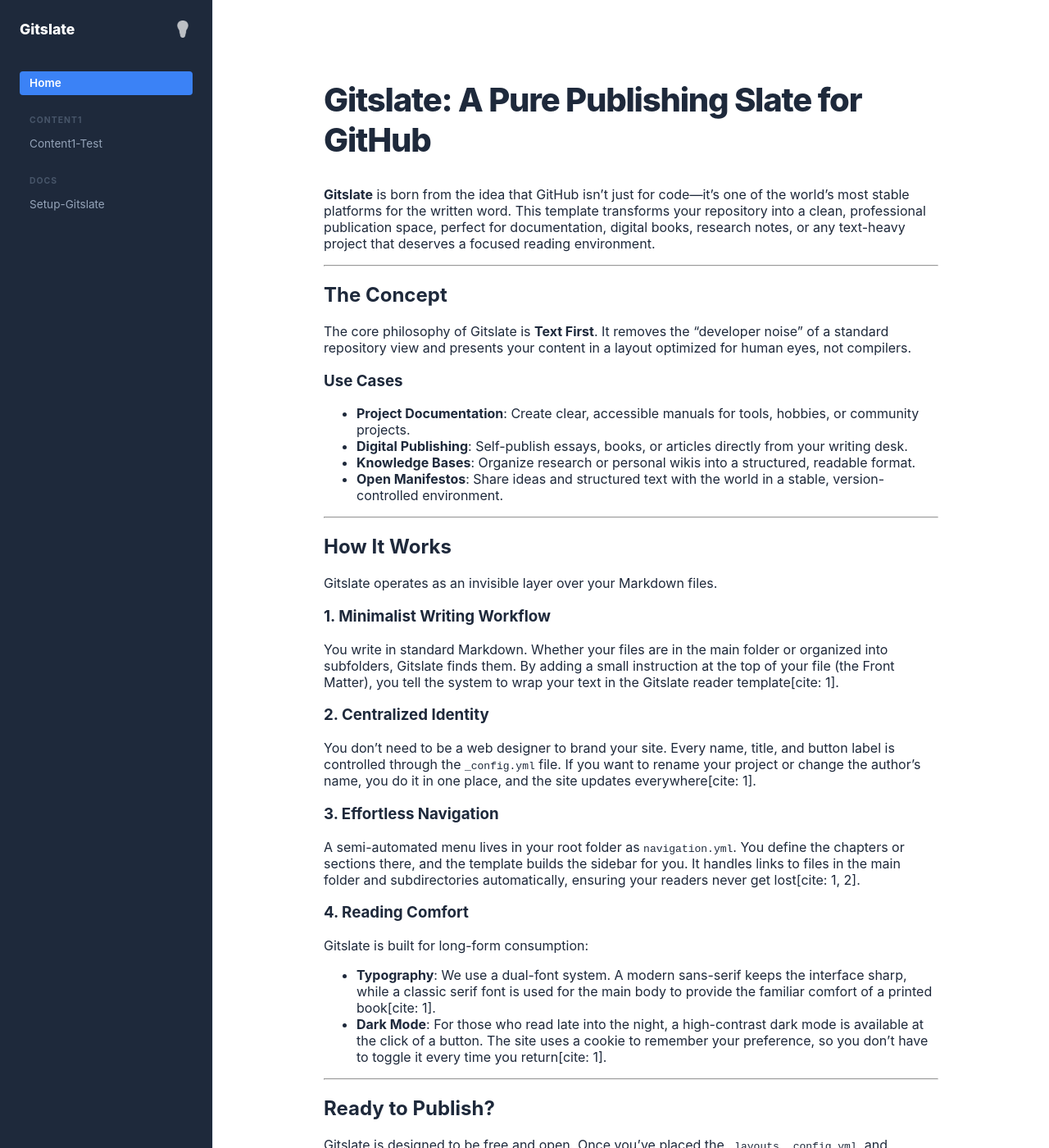
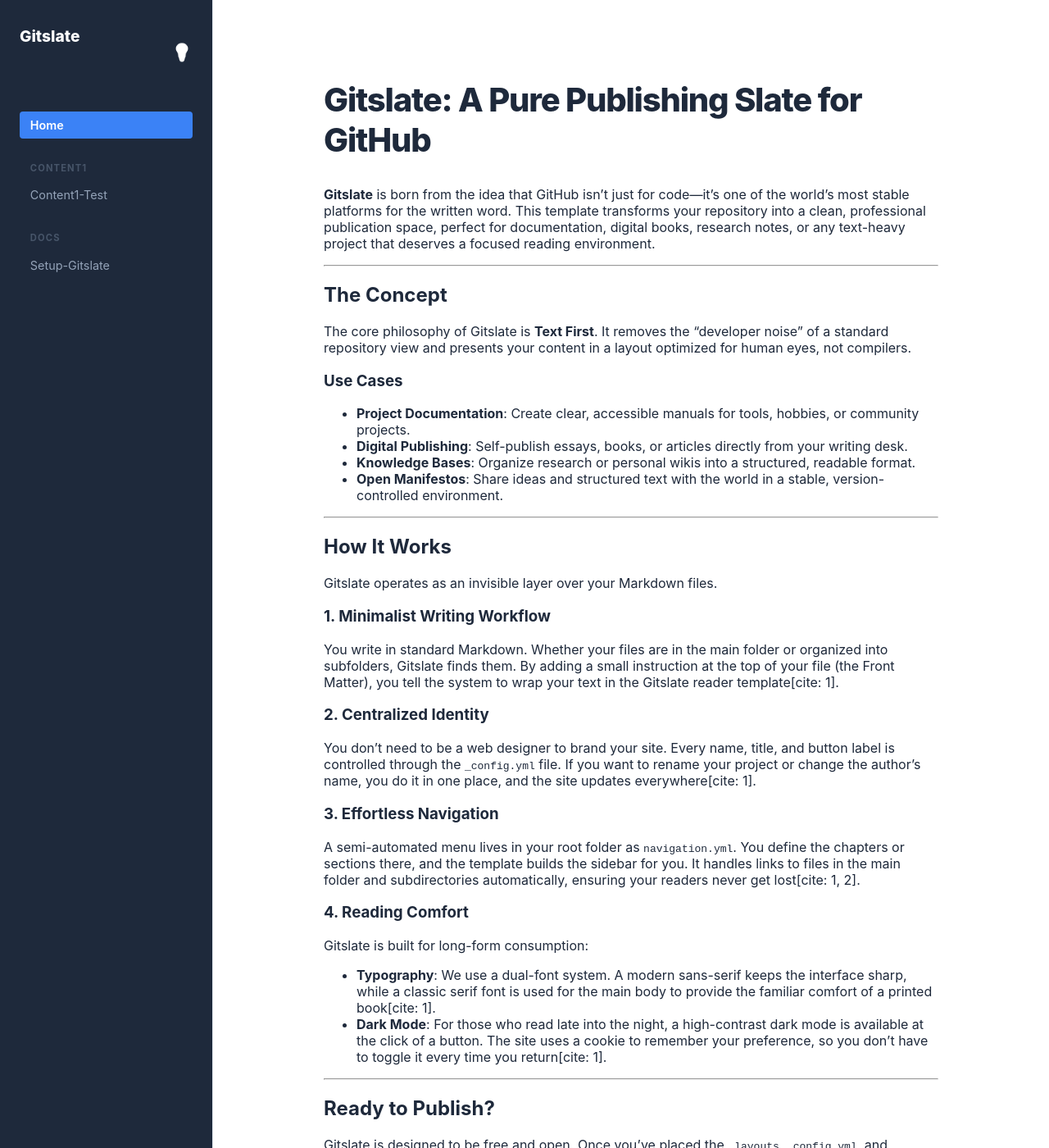
Before and after one commit to texthub/gitslate, a Jekyll site: the page built from index.md, in a window 1280 px wide and 1400 px high. Shown: the whole window at 82% size. Built offline with Jekyll 4.4.1, drawn with Linux system fonts in a browser that asks for light colours.

Commit message:
Update default.html

```diff
--- a/_layouts/default.html
+++ b/_layouts/default.html
@@ -15,7 +15,7 @@
             --border-color: #e2e8f0;
             --btn-bg: #f8fafc;
             --sidebar-width: 260px;
-            --border-width-thick: 2px;
+            --border-thick: 2px;
         }
 
         [data-theme="dark"] {
@@ -30,33 +30,76 @@
             margin: 0;
             background-color: var(--bg-color);
             color: var(--text-color);
-            font-family: 'Inter', -apple-system, sans-serif;
+            font-family: 'Inter', system-ui, -apple-system, sans-serif;
             display: flex;
+            flex-direction: column;
             transition: background 0.2s;
         }
 
-        /* --- SIDEBAR NAVIGATION --- */
+        /* --- MOBILE HEADER --- */
+        .mobile-header {
+            display: flex;
+            position: fixed;
+            top: 0; left: 0; right: 0;
+            height: 60px;
+            background: var(--sidebar-bg);
+            color: white;
+            padding: 0 1.2rem;
+            align-items: center;
+            justify-content: space-between;
+            z-index: 2000;
+            border-bottom: 1px solid rgba(255,255,255,0.1);
+        }
+
+        .burger-btn {
+            background: none;
+            border: none;
+            color: white;
+            font-size: 1.5rem;
+            cursor: pointer;
+            padding: 0;
+        }
+
+        /* --- SIDEBAR --- */
         nav {
             position: fixed;
             width: var(--sidebar-width);
             height: 100vh;
             background: var(--sidebar-bg);
             color: var(--nav-text);
-            padding: 1.5rem;
+            padding: 2rem 1.5rem;
             box-sizing: border-box;
             overflow-y: auto;
+            z-index: 3000;
+            transition: transform 0.3s ease;
+            transform: translateX(-100%);
             border-right: 1px solid var(--border-color);
-            z-index: 1000;
         }
 
+        .nav-overlay {
+            position: fixed;
+            inset: 0;
+            background: rgba(0,0,0,0.6);
+            z-index: 2500;
+            display: none;
+        }
+
+        body.nav-active nav { transform: translateX(0); }
+        body.nav-active .nav-overlay { display: block; }
+
+        @media (min-width: 1024px) {
+            .mobile-header, .nav-overlay { display: none !important; }
+            nav { transform: translateX(0); z-index: 1000; }
+            main { margin-left: var(--sidebar-width); }
+        }
+
+        /* --- MENU STYLE --- */
         .menu-brand {
             color: #ffffff;
             font-weight: 800;
-            font-size: 1.1rem;
+            font-size: 1.2rem;
             margin-bottom: 2.5rem;
-            display: flex;
-            align-items: center;
-            justify-content: space-between;
+            display: block;
         }
 
         .menu-list { list-style: none; padding: 0; margin: 0; }
@@ -64,97 +107,88 @@
             text-decoration: none;
             color: inherit;
             display: block;
-            padding: 0.4rem 0.75rem;
+            padding: 0.5rem 0.8rem;
             border-radius: 4px;
-            font-size: 0.85rem;
+            font-size: 0.9rem;
             margin-bottom: 2px;
         }
         .menu-link:hover { color: var(--nav-active); background: rgba(255,255,255,0.05); }
         .menu-link.active { color: var(--nav-active); background: var(--accent-color); font-weight: 600; }
 
-        .dir-divider {
-            font-size: 0.65rem;
+        .dir-label {
+            font-size: 0.7rem;
             text-transform: uppercase;
             letter-spacing: 0.1em;
-            margin: 1.5rem 0 0.5rem 0.75rem;
+            margin: 1.8rem 0 0.6rem 0.8rem;
             color: #475569;
             font-weight: bold;
         }
 
-        /* --- THEME TOGGLE (SILHOUETTE) --- */
-        #theme-toggle {
-            cursor: pointer;
+        /* --- THEME TOGGLE (Simplified Silhouette) --- */
+        .theme-toggle-btn {
             background: none;
             border: none;
-            font-size: 1.2rem;
-            filter: grayscale(1) brightness(2) contrast(10);
+            cursor: pointer;
+            font-size: 1.3rem;
+            filter: grayscale(1) brightness(3) contrast(5);
             padding: 0;
-            color: white;
-            opacity: 0.7;
+            display: flex;
+            align-items: center;
         }
 
-        /* --- MAIN CONTENT AREA --- */
+        /* --- CONTENT AREA --- */
         main {
             flex-grow: 1;
-            margin-left: var(--sidebar-width);
-            padding: 4rem 2rem;
+            padding: 6rem 2rem 2rem 2rem; /* Top padding for mobile header */
             min-height: 100vh;
             display: flex;
             flex-direction: column;
             align-items: center;
         }
 
-        article { width: 100%; max-width: 750px; flex-grow: 1; }
-
-        .entry-title {
-            font-size: 2.5rem;
-            font-weight: 800;
-            margin-bottom: 2rem;
-            color: var(--text-color);
-            letter-spacing: -0.03em;
+        @media (min-width: 1024px) {
+            main { padding: 4rem 2rem; }
         }
 
-        /* --- FOOTER & NAVIGATION BUTTONS --- */
-        .site-footer {
-            margin-top: 6rem;
-            width: 100%;
-            max-width: 750px;
+        article { width: 100%; max-width: 750px; flex-grow: 1; }
+        .entry-title { font-size: 2.5rem; font-weight: 800; margin-bottom: 2rem; letter-spacing: -0.03em; }
+
+        /* --- RECTANGULAR NAVIGATION BUTTONS --- */
+        .page-navigation {
+            display: grid;
+            grid-template-columns: 1fr 1fr;
+            gap: 1.5rem;
+            margin: 5rem 0 3rem 0;
         }
 
-        .page-nav {
-            display: grid;
-            grid-template-columns: 1fr 1fr;
-            gap: 1.2rem;
-            margin-bottom: 4rem;
+        .nav-card {
+            display: flex;
+            align-items: center;
+            padding: 1.2rem;
+            border: var(--border-thick) solid var(--border-color);
+            border-radius: 4px;
+            text-decoration: none;
+            color: var(--text-color);
+            background: var(--btn-bg);
+            font-weight: 600;
+            font-size: 0.9rem;
+            transition: all 0.2s ease-in-out;
         }
 
-        .nav-btn {
-            display: flex;
-            align-items: center;
-            padding: 1rem;
-            border: var(--border-width-thick) solid var(--border-color);
-            border-radius: 4px; /* Slightly rounded, more technical look */
-            text-decoration: none;
-            color: var(--text-color);
-            font-size: 0.85rem;
-            font-weight: 600;
-            background: var(--btn-bg);
-            transition: all 0.2s cubic-bezier(0.4, 0, 0.2, 1);
-            position: relative;
-        }
-
-        /* Hover Animation: Lift and Color Change */
-        .nav-btn:hover {
+        .nav-card:hover {
             border-color: var(--accent-color);
-            transform: translateY(-3px);
-            box-shadow: 0 10px 15px -3px rgba(0, 0, 0, 0.1);
+            transform: translateY(-4px);
+            box-shadow: 0 10px 20px -5px rgba(0,0,0,0.15);
             background: var(--bg-color);
         }
 
-        .nav-btn.next { justify-content: flex-end; text-align: right; }
-        .nav-arrow { font-size: 1.1rem; font-weight: 900; }
+        .nav-card.next { justify-content: flex-end; text-align: right; }
+        .nav-arrow { font-size: 1.2rem; font-weight: bold; }
 
-        .footer-meta {
+        /* --- FOOTER --- */
+        .site-footer {
+            width: 100%;
+            max-width: 750px;
             border-top: 1px solid var(--border-color);
             padding: 2rem 0 4rem 0;
             display: flex;
@@ -163,21 +197,28 @@
             color: #64748b;
         }
 
-        @media (max-width: 1024px) {
-            nav { display: none; }
-            main { margin-left: 0; padding: 2rem 1rem; }
+        @media (max-width: 600px) {
+            .page-navigation { grid-template-columns: 1fr; }
+            .site-footer { flex-direction: column; gap: 1rem; }
         }
     </style>
 </head>
 <body id="body-tag">
 
-    {% comment %} Dynamic page gathering and sorting {% endcomment %}
     {% assign all_pages = site.pages | where_exp: "p", "p.nav_order != nil" | sort: "nav_order" %}
 
-    <nav>
-        <div class="menu-brand">
-            <span>{{ site.title }}</span>
-            <button id="theme-toggle" onclick="toggleTheme()">💡</button>
+    <header class="mobile-header">
+        <button class="burger-btn" onclick="document.body.classList.add('nav-active')">☰</button>
+        <span style="font-weight: bold;">{{ site.title }}</span>
+        <button class="theme-toggle-btn" onclick="toggleTheme()">💡</button>
+    </header>
+
+    <div class="nav-overlay" onclick="document.body.classList.remove('nav-active')"></div>
+
+    <nav id="sidebar">
+        <div style="display: flex; justify-content: space-between; align-items: center; margin-bottom: 2.5rem;">
+            <span class="menu-brand">{{ site.title }}</span>
+            <button class="theme-toggle-btn" onclick="toggleTheme()">💡</button>
         </div>
 
         <ul class="menu-list">
@@ -187,7 +228,7 @@
                 {% assign current_dir = parts[1] %}
 
                 {% if current_dir != last_dir and current_dir != nil %}
-                    <li class="dir-divider">{{ current_dir | replace: "-", " " }}</li>
+                    <li class="dir-label">{{ current_dir | replace: "-", " " }}</li>
                     {% assign last_dir = current_dir %}
                 {% endif %}
 
@@ -203,15 +244,11 @@
     <main>
         <article>
             <h1 class="entry-title">{{ page.title }}</h1>
-
             <div class="content-body">
                 {{ content }}
             </div>
-        </article>
 
-        <footer class="site-footer">
-            <div class="page-nav">
-                {% comment %} Logic for Previous / Next based on nav_order sequence {% endcomment %}
+            <div class="page-navigation">
                 {% for item in all_pages %}
                     {% if item.url == page.url %}
                         {% assign idx = forloop.index0 %}
@@ -219,29 +256,29 @@
                         {% assign next_idx = idx | plus: 1 %}
 
                         {% if prev_idx >= 0 %}
-                            <a href="{{ all_pages[prev_idx].url | relative_url }}" class="nav-btn">
+                            <a href="{{ all_pages[prev_idx].url | relative_url }}" class="nav-card">
                                 <span class="nav-arrow">←</span>
-                                <span style="margin-left: 0.8rem;">{{ all_pages[prev_idx].menu_title | default: all_pages[prev_idx].title }}</span>
+                                <span style="margin-left: 1rem;">{{ all_pages[prev_idx].menu_title | default: all_pages[prev_idx].title }}</span>
                             </a>
                         {% else %}<div></div>{% endif %}
 
                         {% if next_idx < all_pages.size %}
-                            <a href="{{ all_pages[next_idx].url | relative_url }}" class="nav-btn next">
-                                <span style="margin-right: 0.8rem;">{{ all_pages[next_idx].menu_title | default: all_pages[next_idx].title }}</span>
+                            <a href="{{ all_pages[next_idx].url | relative_url }}" class="nav-card next">
+                                <span style="margin-right: 1rem;">{{ all_pages[next_idx].menu_title | default: all_pages[next_idx].title }}</span>
                                 <span class="nav-arrow">→</span>
                             </a>
                         {% endif %}
                     {% endif %}
                 {% endfor %}
             </div>
+        </article>
 
-            <div class="footer-meta">
-                <div>
-                    <strong>Last Modified:</strong> {{ page.last_modified_at | date: "%Y-%m-%d" | default: page.date | date: "%Y-%m-%d" }}
-                </div>
-                <div>
-                    &copy; {{ site.time | date: "%Y" }} {{ site.author | default: site.title }}
-                </div>
+        <footer class="site-footer">
+            <div>
+                <strong>Last Modified:</strong> {{ page.last_modified_at | date: "%Y-%m-%d" | default: page.date | date: "%Y-%m-%d" }}
+            </div>
+            <div>
+                &copy; {{ site.time | date: "%Y" }} {{ site.author | default: site.title }}
             </div>
         </footer>
     </main>
@@ -253,7 +290,7 @@
             body.setAttribute('data-theme', next);
             localStorage.setItem('theme', next);
         }
-        // Initialize theme from storage
+
         const savedTheme = localStorage.getItem('theme') || 'light';
         document.getElementById('body-tag').setAttribute('data-theme', savedTheme);
     </script>
```
